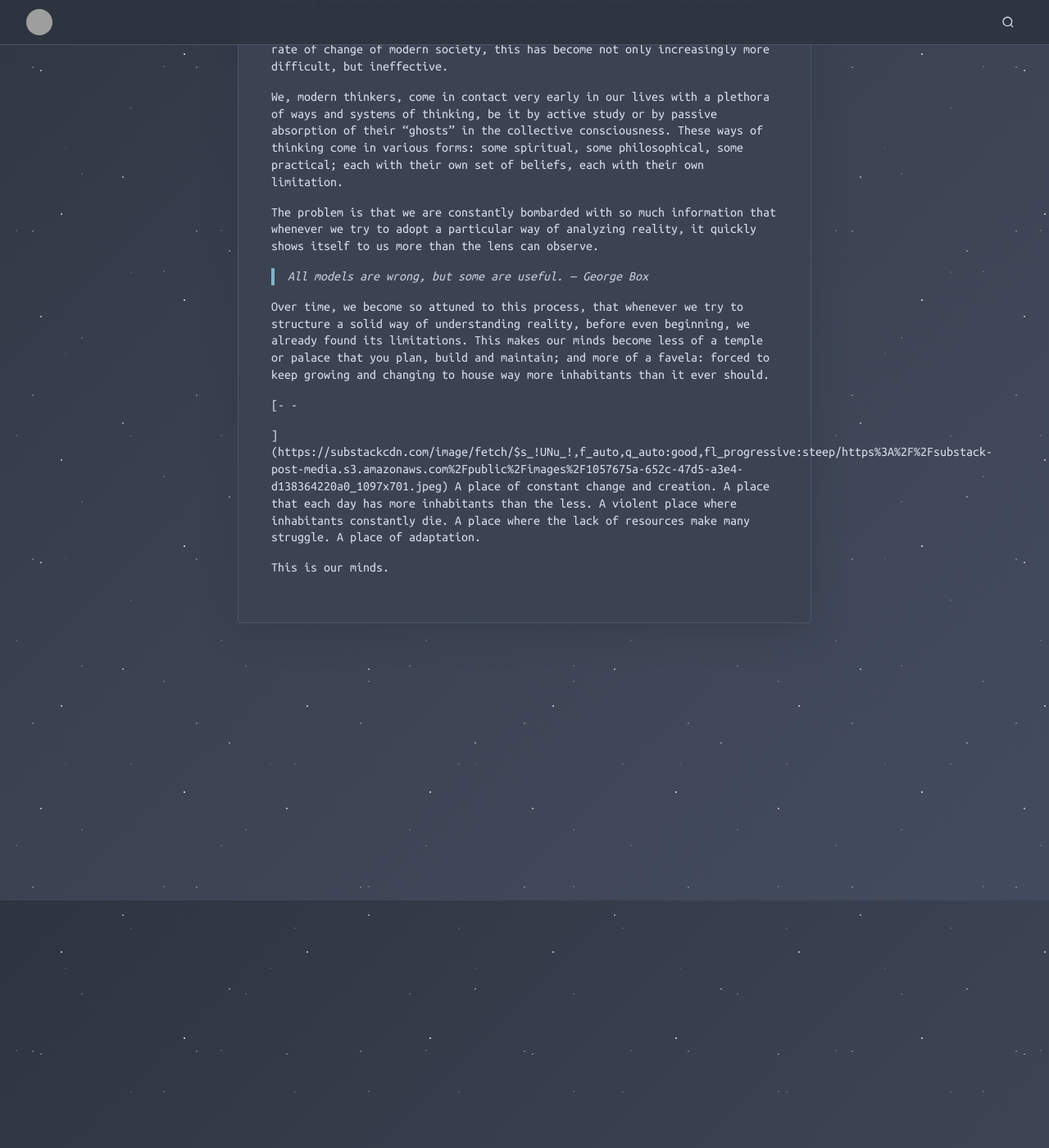
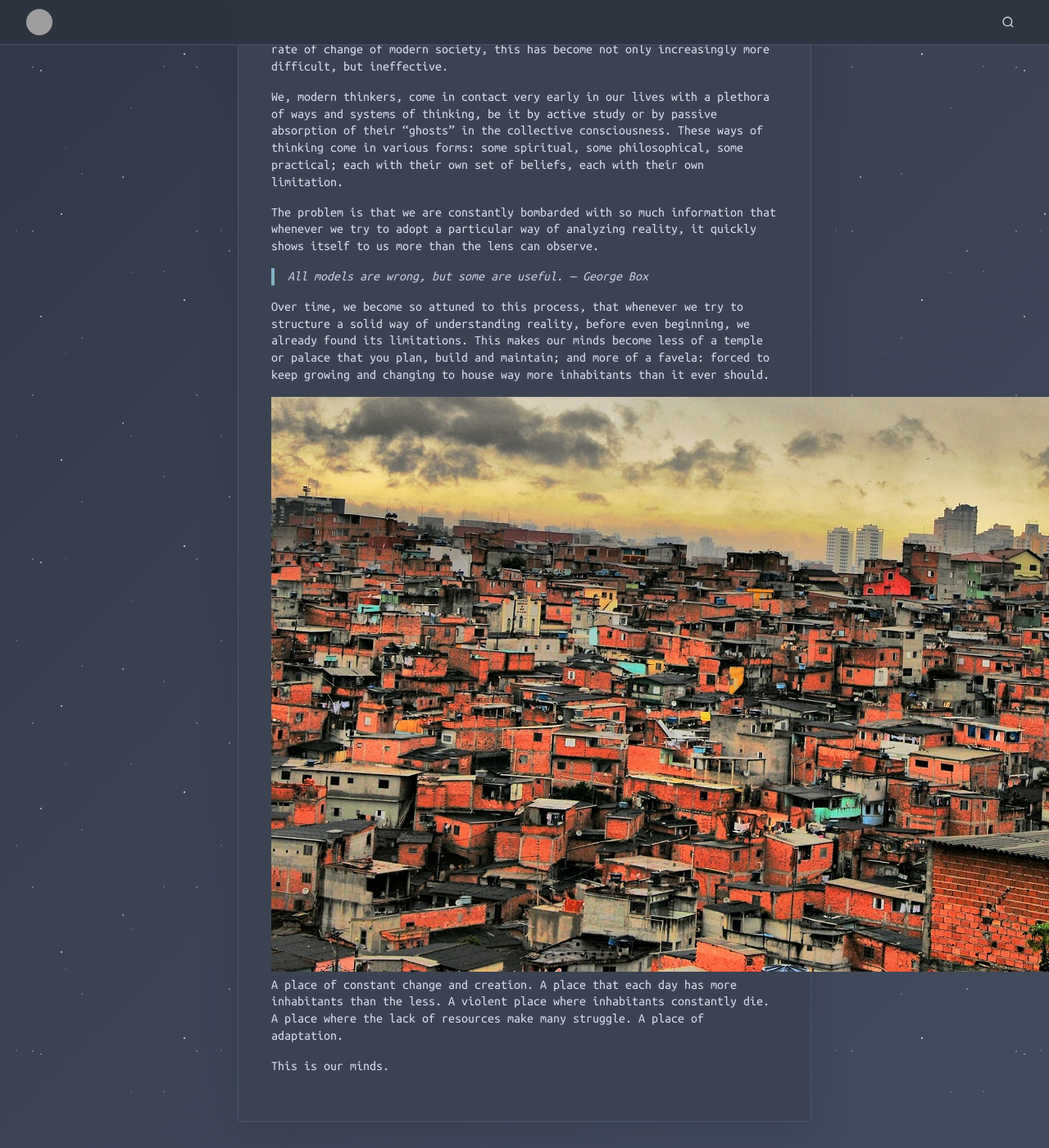
Before and after one commit to Hashino/hashino.github.io, a Jekyll site: the page built from _posts/2026-04-02-the-favelization-of-the-human-mind.md, in a window 1280 px wide and 1400 px high, scrolled down 302 px. Shown: the whole window at 82% size. Built offline with Jekyll 4.4.1, drawn with Linux system fonts in a browser that asks for light colours; grey boxes are pictures that could not be loaded.

Commit message:
fix: add local favelization mind map image

```diff
--- a/_posts/2026-04-02-the-favelization-of-the-human-mind.md
+++ b/_posts/2026-04-02-the-favelization-of-the-human-mind.md
@@ -19,9 +19,7 @@ The problem is that we are constantly bombarded with so much information that wh
 
 Over time, we become so attuned to this process, that whenever we try to structure a solid way of understanding reality, before even beginning, we already found its limitations.  This makes our minds become less of a temple or palace that you plan, build and maintain; and more of a favela: forced to keep growing and changing to house way more inhabitants than it ever should.
 
-[- -
-
-](https://substackcdn.com/image/fetch/$s_!UNu_!,f_auto,q_auto:good,fl_progressive:steep/https%3A%2F%2Fsubstack-post-media.s3.amazonaws.com%2Fpublic%2Fimages%2F1057675a-652c-47d5-a3e4-d138364220a0_1097x701.jpeg)
+![favelization mind map]({{ site.baseurl }}/assets/images/favelization-mind-map.jpeg)
 A place of constant change and creation. A place that each day has more inhabitants than the less. A violent place where inhabitants constantly die. A place where the lack of resources make many struggle. A place of adaptation.
 
 This is our minds.
```
Also changed, not shown: assets/images/favelization-mind-map.jpeg (added).
